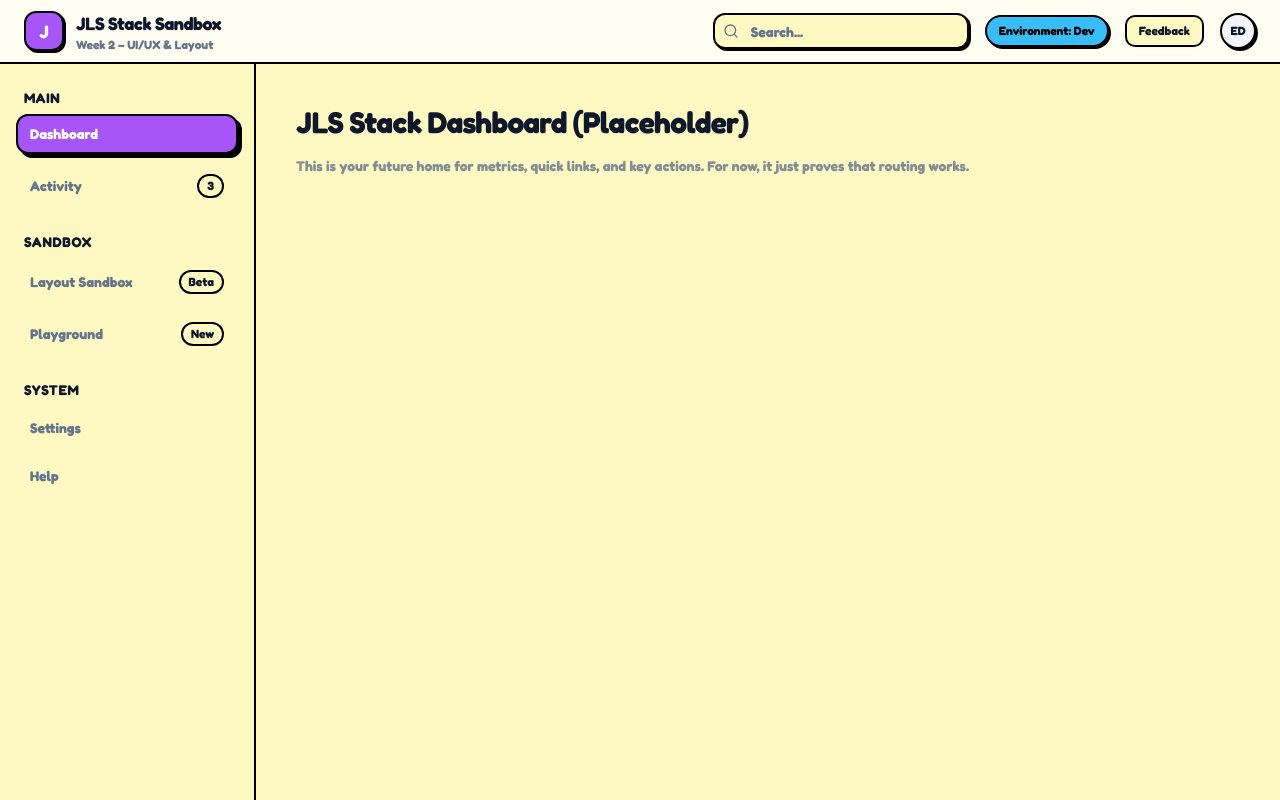
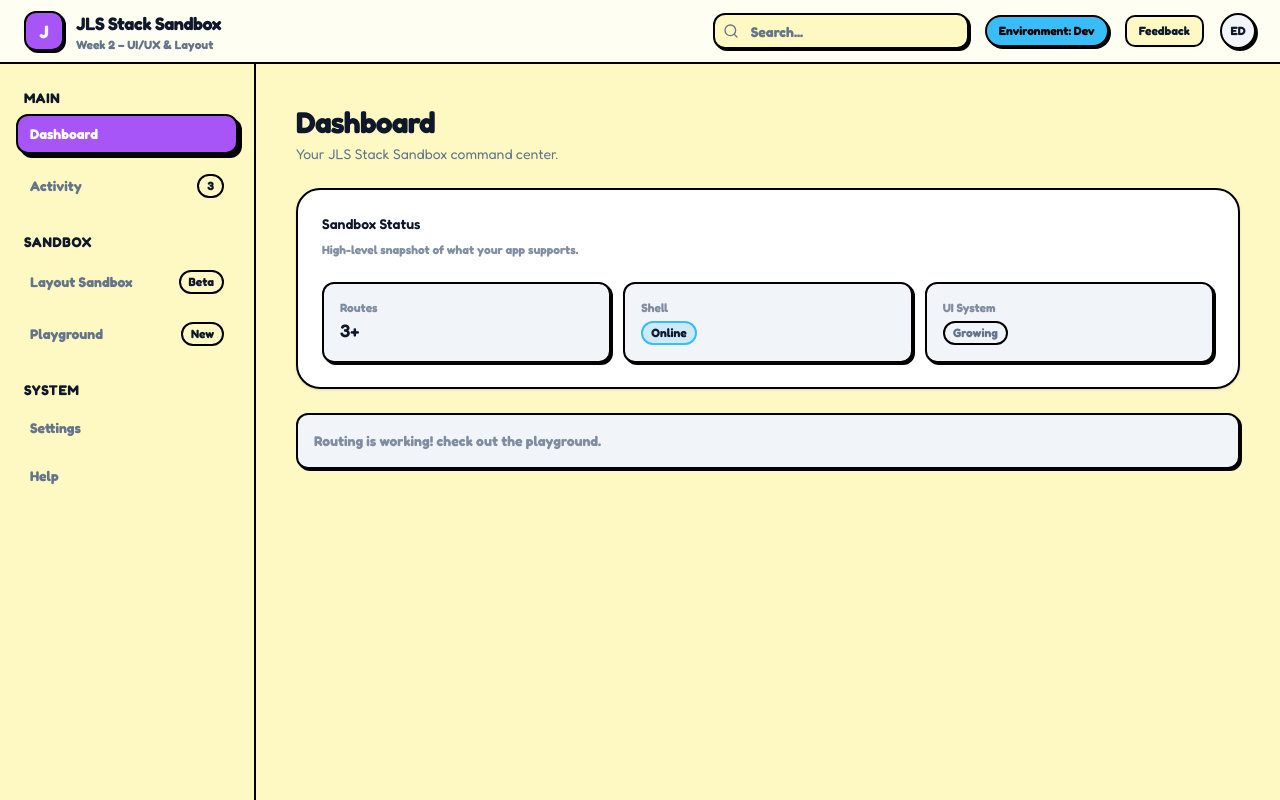
Before and after one commit to reiness/jls-stack-sandbox-edo, a React (Vite) app: page / in a window 1280 px wide. Built offline with nearby package versions, Linux system fonts and the light colour scheme.

Commit message:
refactor: extract shared UI components

```diff
--- /dev/null
+++ b/src/components/common/BadgePill.tsx
@@ -0,0 +1,19 @@
+type Tone = "default" | "subtle"
+
+type BadgePillProps = {
+  label: string
+  tone?: Tone
+}
+
+export function BadgePill({ label, tone = "default" }: BadgePillProps) {
+  const cls =
+    tone === "default"
+      ? "bg-accent/20 text-foreground border-accent"
+      : "bg-muted text-muted-foreground border-border"
+
+  return (
+    <span className={`inline-flex items-center rounded-full border-2 px-2 py-0.5 text-xs font-bold ${cls}`}>
+      {label}
+    </span>
+  )
+}
--- /dev/null
+++ b/src/components/common/PageHeader.tsx
@@ -0,0 +1,22 @@
+import type { ReactNode } from "react"
+
+type PageHeaderProps = {
+  title: string
+  subtitle?: string
+  actions?: ReactNode
+}
+
+export function PageHeader({ title, subtitle, actions }: PageHeaderProps) {
+  return (
+    <div className="flex flex-col gap-3 md:flex-row md:items-start md:justify-between">
+      <div className="space-y-1">
+        <h1 className="text-3xl font-bold tracking-tight text-foreground">{title}</h1>
+        {subtitle ? (
+          <p className="text-sm text-muted-foreground">{subtitle}</p>
+        ) : null}
+      </div>
+
+      {actions ? <div className="flex items-center gap-2">{actions}</div> : null}
+    </div>
+  )
+}
--- /dev/null
+++ b/src/components/common/SectionCard.tsx
@@ -0,0 +1,22 @@
+import type { ReactNode } from "react"
+import { Card, CardContent, CardHeader, CardTitle } from "../ui/card"
+
+type SectionCardProps = {
+  title: string
+  description?: string
+  children: ReactNode
+}
+
+export function SectionCard({ title, description, children }: SectionCardProps) {
+  return (
+    <Card className="bg-card border-2 border-border shadow-hard rounded-3xl">
+      <CardHeader>
+        <CardTitle className="text-sm font-semibold text-foreground">{title}</CardTitle>
+        {description ? (
+          <p className="text-xs text-muted-foreground font-bold opacity-80">{description}</p>
+        ) : null}
+      </CardHeader>
+      <CardContent className="pt-0">{children}</CardContent>
+    </Card>
+  )
+}
--- /dev/null
+++ b/src/components/dashboard/StatsRow.tsx
@@ -0,0 +1,38 @@
+import type { ReactNode } from "react"
+import { SectionCard } from "../common/SectionCard"
+
+type Stat = {
+  label: string
+  value: ReactNode
+  hint?: string
+}
+
+const defaultStats: Stat[] = [
+  { label: "Routes", value: "3+" },
+  { label: "Shell", value: "Online" },
+  { label: "UI System", value: "Growing" },
+]
+
+export function StatsRow({ stats = defaultStats }: { stats?: Stat[] }) {
+  return (
+    <SectionCard
+      title="Sandbox Status"
+      description="High-level snapshot of what your app supports."
+    >
+      <div className="grid grid-cols-1 gap-3 md:grid-cols-3">
+        {stats.map((s, idx) => (
+          <div
+            key={idx}
+            className="rounded-lg border-2 border-border bg-muted p-4 shadow-hard-sm"
+          >
+            <div className="text-xs text-muted-foreground font-bold opacity-80">{s.label}</div>
+            <div className="text-lg font-semibold text-foreground">{s.value}</div>
+            {s.hint ? (
+              <div className="text-xs text-muted-foreground mt-1">{s.hint}</div>
+            ) : null}
+          </div>
+        ))}
+      </div>
+    </SectionCard>
+  )
+}
--- a/src/pages/DashboardPage.tsx
+++ b/src/pages/DashboardPage.tsx
@@ -1,13 +1,28 @@
+import { BadgePill } from "../components/common/BadgePill"
+import { PageHeader } from "../components/common/PageHeader"
+import { StatsRow } from "../components/dashboard/StatsRow"
+
 export function DashboardPage() {
   return (
-    <div className="space-y-4">
-      <h1 className="text-3xl font-bold tracking-tight text-foreground">
-        JLS Stack Dashboard (Placeholder)
-      </h1>
-      <p className="text-sm text-muted-foreground font-bold opacity-80">
-        This is your future home for metrics, quick links, and key actions.
-        For now, it just proves that routing works.
-      </p>
+    <div className="space-y-6">
+      <PageHeader
+        title="Dashboard"
+        subtitle="Your JLS Stack Sandbox command center."
+      />
+
+      <StatsRow
+        stats={[
+          { label: "Routes", value: "3+" },
+          { label: "Shell", value: <BadgePill label="Online" tone="default" /> },
+          { label: "UI System", value: <BadgePill label="Growing" tone="subtle" /> },
+        ]}
+      />
+
+      <div className="p-4 bg-muted border-2 border-border rounded-lg shadow-hard-sm">
+        <p className="text-sm text-muted-foreground font-bold opacity-80">
+           Routing is working! check out the playground.
+        </p>
+      </div>
     </div>
   )
 }
--- a/src/pages/HelpPage.tsx
+++ b/src/pages/HelpPage.tsx
@@ -1,45 +1,47 @@
+import { PageHeader } from "../components/common/PageHeader";
+import { SectionCard } from "../components/common/SectionCard";
+
 export function HelpPage() {
   return (
     <div className="max-w-4xl mx-auto py-8 px-4 space-y-8">
-      <div className="space-y-2">
-        <h1 className="text-3xl font-bold tracking-tight text-foreground">
-          Help & Documentation
-        </h1>
-        <p className="text-muted-foreground font-bold opacity-80">
-          Find resources, guides, and support for your JLS Stack journey.
-        </p>
-      </div>
+      <PageHeader
+        title="Help & Documentation"
+        subtitle="Find resources, guides, and support for your JLS Stack journey."
+      />
 
       <div className="grid gap-6 md:grid-cols-3">
         {/* Card 1: Week 1 Docs */}
-        <div className="bg-card border-2 border-border shadow-hard rounded-3xl p-6">
-          <h3 className="font-semibold text-xl mb-4">Week 1 Docs</h3>
+        <SectionCard
+          title="Week 1 Docs"
+          description="Environment setup"
+        >
           <ul className="text-sm text-muted-foreground font-bold opacity-80 list-disc list-inside space-y-2">
-            <li>Environment setup</li>
             <li>Stack basics</li>
             <li>Getting started</li>
           </ul>
-        </div>
+        </SectionCard>
 
         {/* Card 2: Week 2 UI/UX Docs */}
-        <div className="bg-card border-2 border-border shadow-hard rounded-3xl p-6">
-          <h3 className="font-semibold text-xl mb-4">Week 2 UI/UX Docs</h3>
+        <SectionCard
+          title="Week 2 UI/UX Docs"
+          description="UI/UX principles"
+        >
           <ul className="text-sm text-muted-foreground font-bold opacity-80 list-disc list-inside space-y-2">
-            <li>UI/UX principles</li>
             <li>Layout techniques</li>
             <li>Component styling</li>
           </ul>
-        </div>
+        </SectionCard>
 
         {/* Card 3: Mentor Help */}
-        <div className="bg-card border-2 border-border shadow-hard rounded-3xl p-6">
-          <h3 className="font-semibold text-xl mb-4">Ask for Help</h3>
+        <SectionCard
+          title="Ask for Help"
+          description="Stuck on a problem?"
+        >
           <ul className="text-sm text-muted-foreground font-bold opacity-80 list-disc list-inside space-y-2">
-            <li>Stuck on a problem?</li>
             <li>Need a code review?</li>
             <li>Ping a mentor!</li>
           </ul>
-        </div>
+        </SectionCard>
       </div>
     </div>
   )
--- a/src/pages/LayoutSandboxPage.tsx
+++ b/src/pages/LayoutSandboxPage.tsx
@@ -1,19 +1,16 @@
 import { LayoutSandbox } from "@/components/layout/LayoutSandbox"
+import { PageHeader } from "../components/common/PageHeader"
 
 export function LayoutSandboxPage() {
   return (
     <div className="space-y-8">
-      <div className="space-y-2">
-        <h1 className="text-3xl font-bold tracking-tight">
-          Layout Sandbox
-        </h1>
-        <p className="text-sm text-slate-500 font-bold opacity-80">
-          A playground for practicing Tailwind layout patterns.
-        </p>
-      </div>
+      <PageHeader
+        title="Layout Sandbox"
+        subtitle="A playground for practicing Tailwind layout patterns."
+      />
 
       {/* Reuse the sandbox component from Lesson 2.1a */}
-      <div className="bg-white border-2 border-black shadow-[6px_6px_0px_0px_rgba(0,0,0,1)] rounded-3xl p-6 overflow-hidden">
+      <div className="bg-card border-2 border-border shadow-hard rounded-3xl p-6 overflow-hidden">
         <LayoutSandbox />
       </div>
     </div>
--- a/src/pages/PlaygroundPage.tsx
+++ b/src/pages/PlaygroundPage.tsx
@@ -1,9 +1,13 @@
 import { NavLink, Outlet } from "react-router-dom";
+import { PageHeader } from "../components/common/PageHeader";
 
 export function PlaygroundPage() {
   return (
     <div className="space-y-6">
-      <h1 className="text-3xl font-bold tracking-tight text-foreground">Playground</h1>
+      <PageHeader
+        title="Playground"
+        subtitle="Experiment with components and layouts here."
+      />
       <div className="flex gap-4 border-b-2 border-border pb-4">
         <NavLink
           to="/playground/forms"
```
